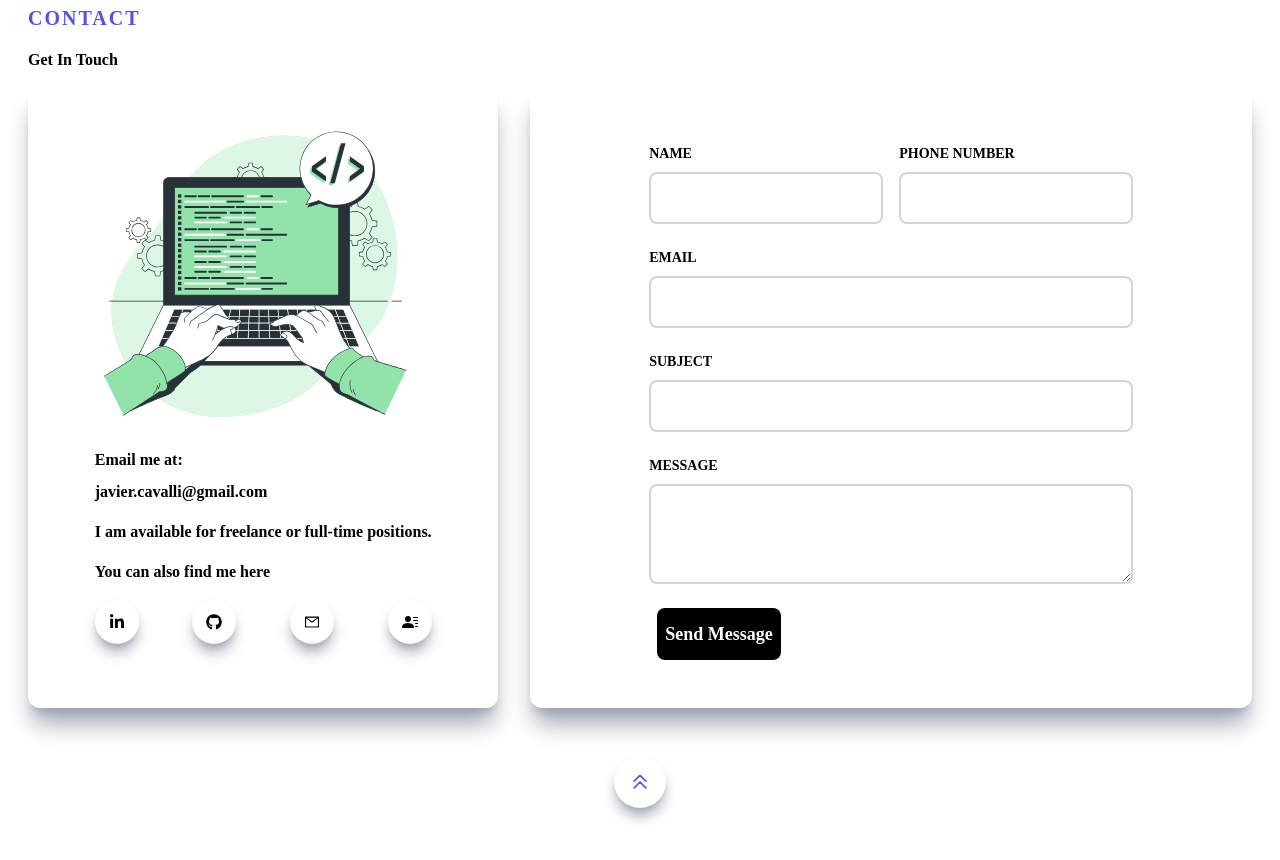
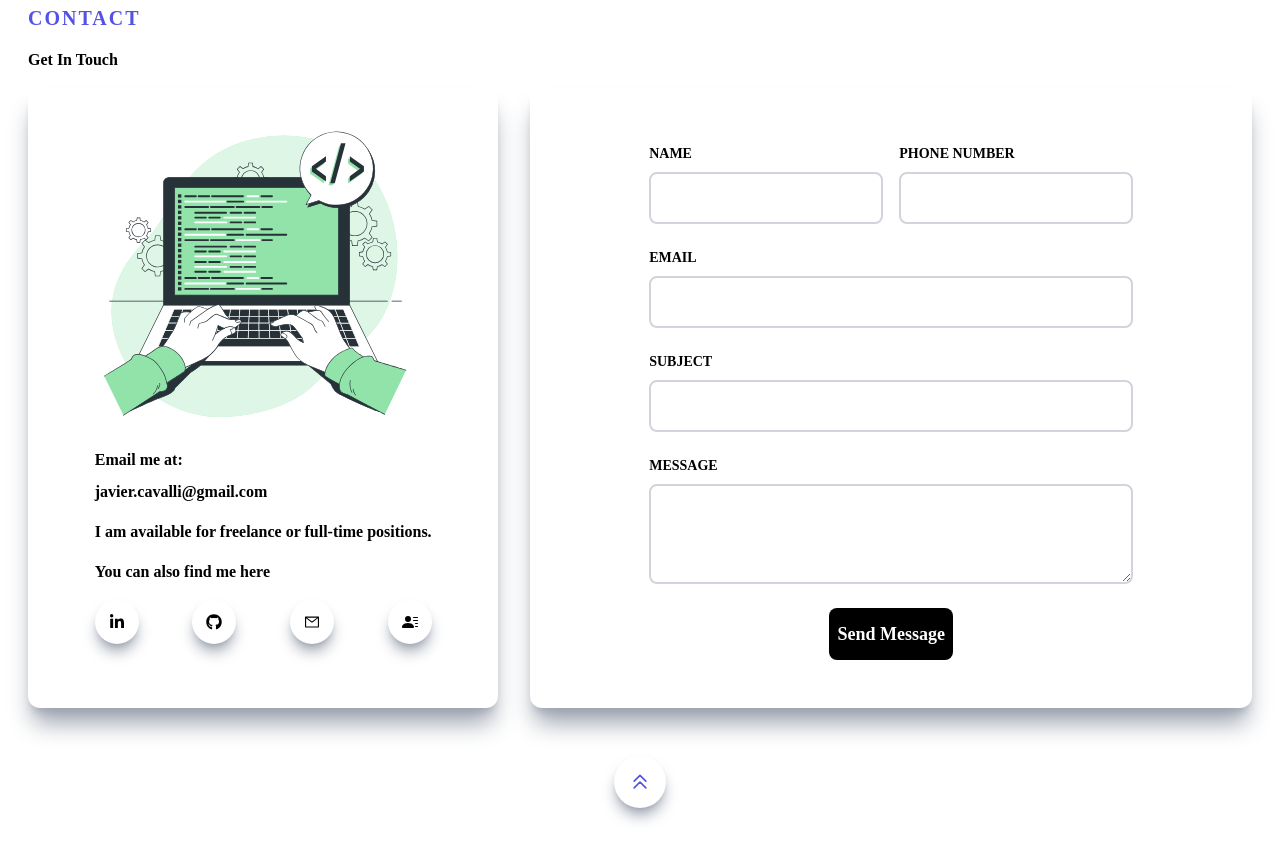
Before and after one commit to JavierCavalli/Portfolio-, a React (Create React App) app: page / in a window 1280 px wide. Shown: the part 3100-3960 px from the top of the page. Built offline with nearby package versions, Linux system fonts and the light colour scheme.

Commit message:
fix button

```diff
--- a/src/components/Contact.jsx
+++ b/src/components/Contact.jsx
@@ -104,12 +104,12 @@ const Contact = () => {
             className="col-span-3 w-full h-auto shadow-xl shadow-gray-400 rounded-xl lg:p-6 flex justify-center items-center"
           >
             <div className="p-4 font-semibold">
+              <div>
                 <form
                   method="POST"
                   action="https://getform.io/f/4c86c42d-baf6-4f48-a6ed-f5c544caea0c"
                   className="flex flex-col max-w-[600px] w-full"
                 >
-                <div>
                   <div className="grid md:grid-cols-2 gap-4 w-full py-2">
                     <div className="flex flex-col">
                       <label className="uppercase text-sm py-2">Name</label>
@@ -160,8 +160,8 @@ const Contact = () => {
                       Send Message
                     </button>
                   </div>
+                </form>
               </div>
-              </form>
             </div>
           </div>
         </div>
```
Lines whose indentation alone changed are shown as unchanged.
